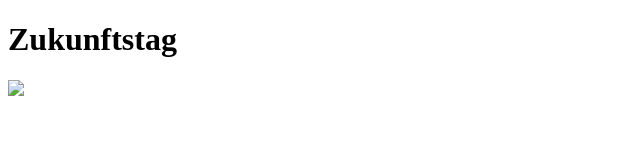
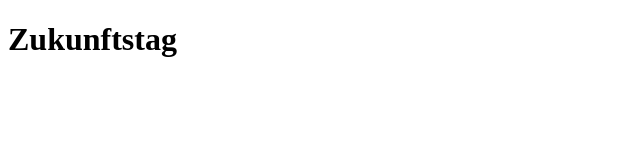
Before and after one commit to giuliaadadzi/nzt, a plain HTML site: page index.html in a window 1280 px wide. Shown: the full height of the page, 0-640 px from the left. Drawn offline with Linux system fonts and the light colour scheme.

Commit message:
Update index.html

```diff
--- a/index.html
+++ b/index.html
@@ -9,6 +9,5 @@
 </head>
 <body>
     <h1 class="titel">Zukunftstag</h1>
-    <img class="bodyimage" src="linus-nylund-SfdwxMA5VIM-unsplash.jpg">
 </body>
 </html>
```
